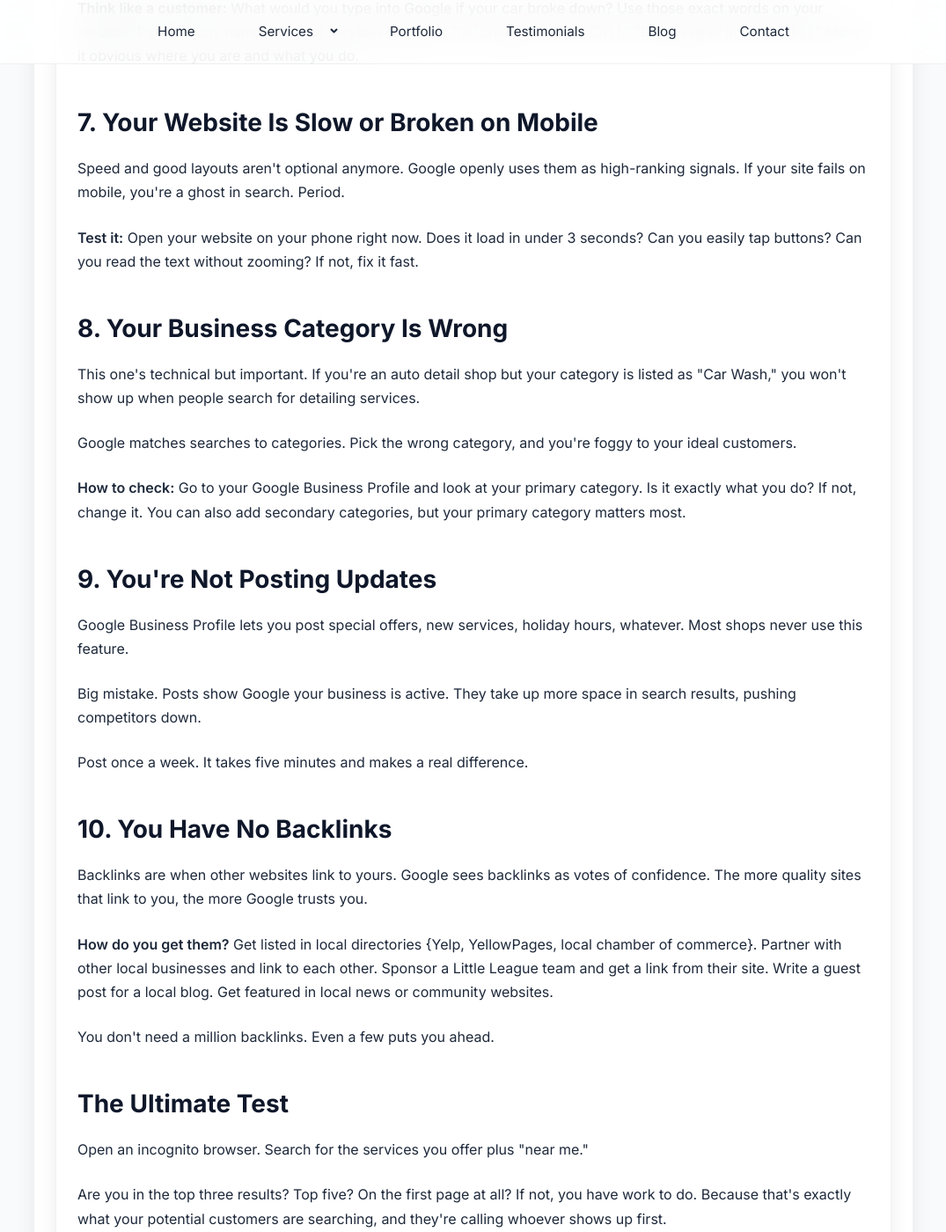
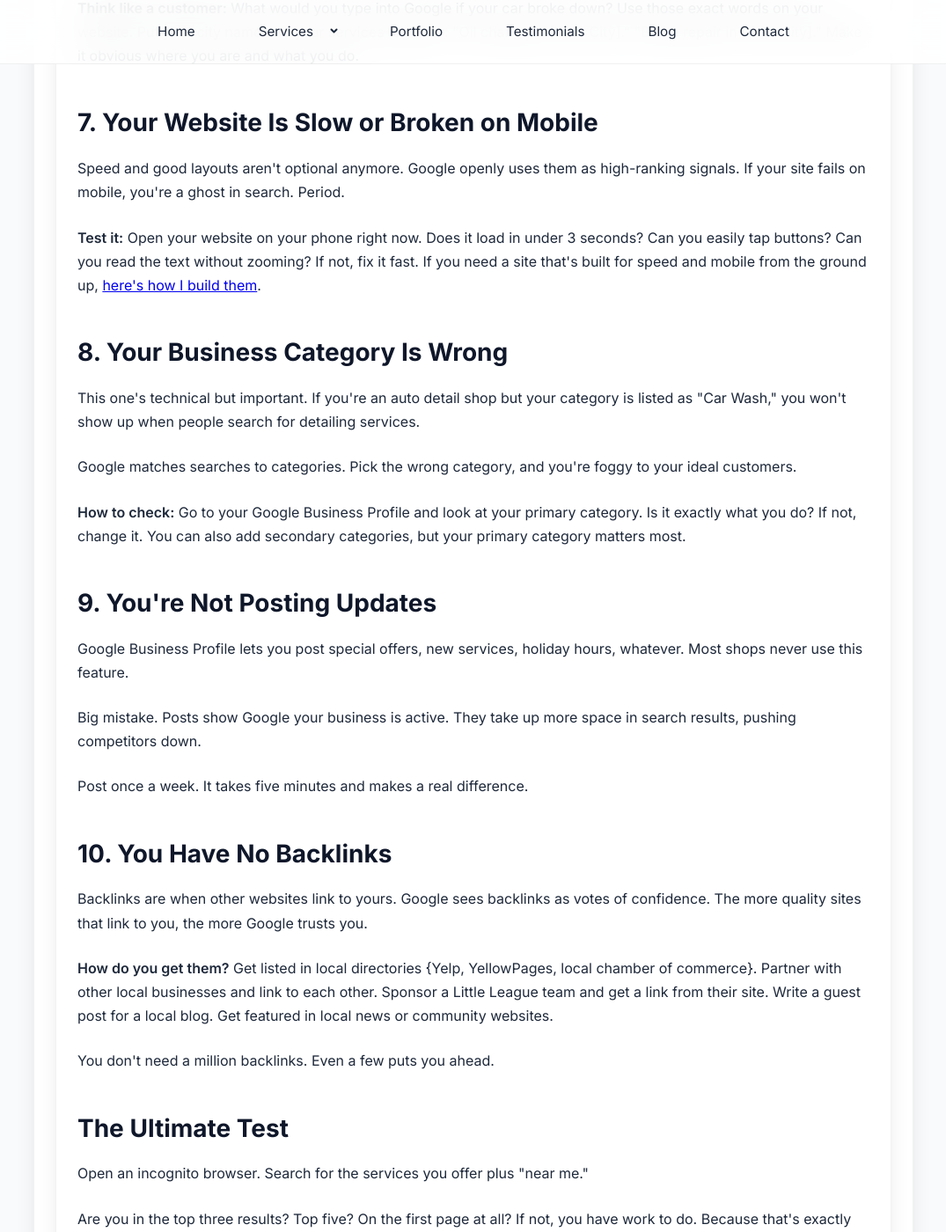
Before and after one commit to JamesBrownR/MeetingSurge, a Jekyll site: the page built from _posts/2025-12-04-not-showing-up-on-google.md, in a window 1280 px wide and 1400 px high, scrolled down 3240 px. Shown: the whole window at 88% size, without its empty margins (102-1177 px from the left). Built offline with Jekyll 4.4.1, drawn with Linux system fonts in a browser that asks for light colours; some of the changed text lies outside the part shown.

Commit message:
Update 2025-12-04-not-showing-up-on-google.md

```diff
--- a/_posts/2025-12-04-not-showing-up-on-google.md
+++ b/_posts/2025-12-04-not-showing-up-on-google.md
@@ -63,7 +63,7 @@
 
         <h2>7. Your Website Is Slow or Broken on Mobile</h2>
         <p>Speed and good layouts aren't optional anymore. Google openly uses them as high-ranking signals. If your site fails on mobile, you're a ghost in search. Period.</p>
-        <p><strong>Test it:</strong> Open your website on your phone right now. Does it load in under 3 seconds? Can you easily tap buttons? Can you read the text without zooming? If not, fix it fast.</p>
+        <p><strong>Test it:</strong> Open your website on your phone right now. Does it load in under 3 seconds? Can you easily tap buttons? Can you read the text without zooming? If not, fix it fast. If you need a site that's built for speed and mobile from the ground up, <a href="/services/web-design">here's how I build them</a>.</p>
 
         <h2>8. Your Business Category Is Wrong</h2>
         <p>This one's technical but important. If you're an auto detail shop but your category is listed as "Car Wash," you won't show up when people search for detailing services.</p>
@@ -88,7 +88,7 @@
         <p>This might feel like a lot. Remember: there's only a handful of steps between you and significantly more customers. Start here... </p>
 
 <ul>
- <li>Claim your Google Business Profile if you haven't already.   </li>
+ <li>Claim your Google Business Profile if you haven't already, or <a href="/services/gbp-management">have someone manage it for you</a>.</li>
  <li>Complete every section of your profile with accurate information. </li>
  <li>Upload at least 10 photos of your business.</li>
  <li>Ask three recent customers for reviews this week. </li>
```
